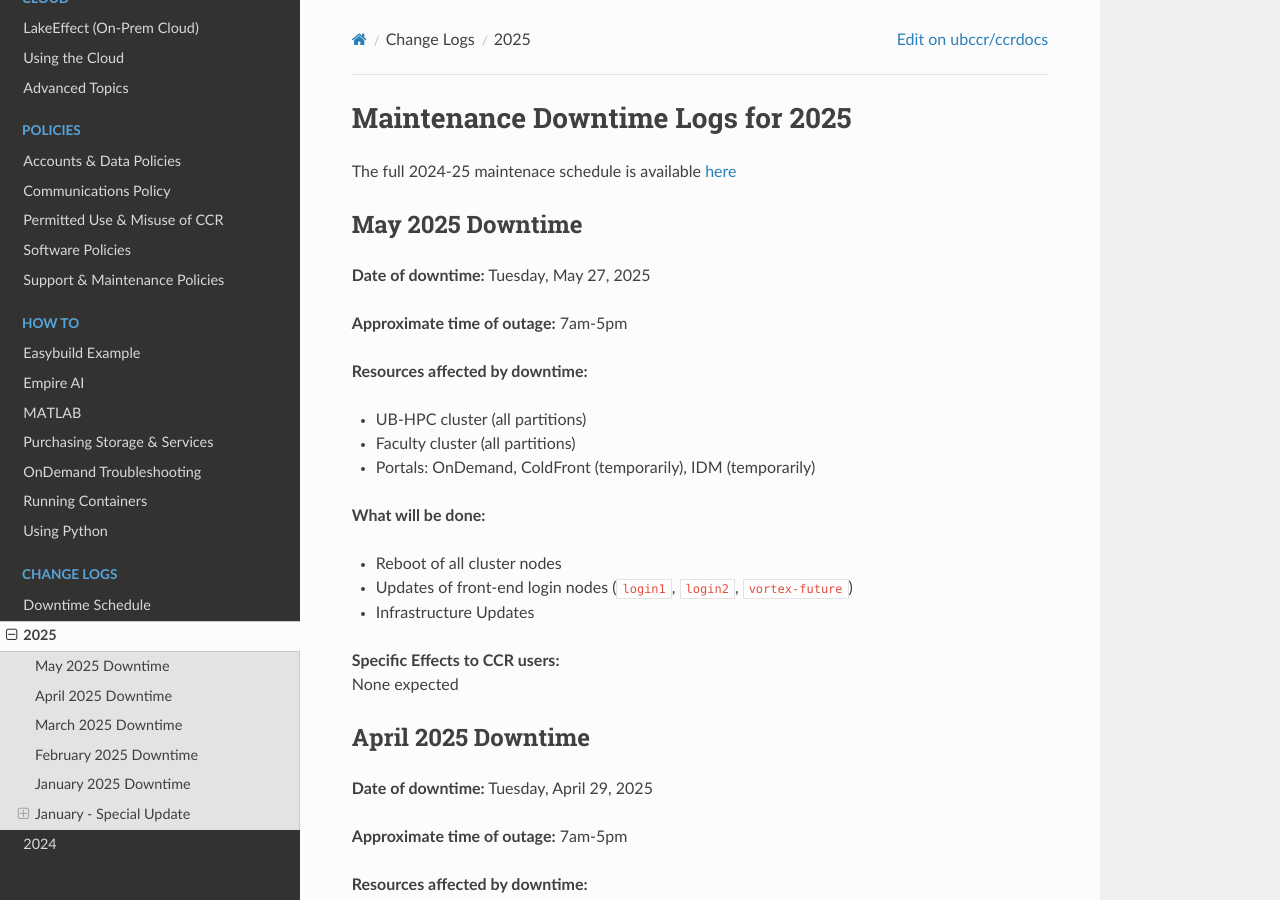
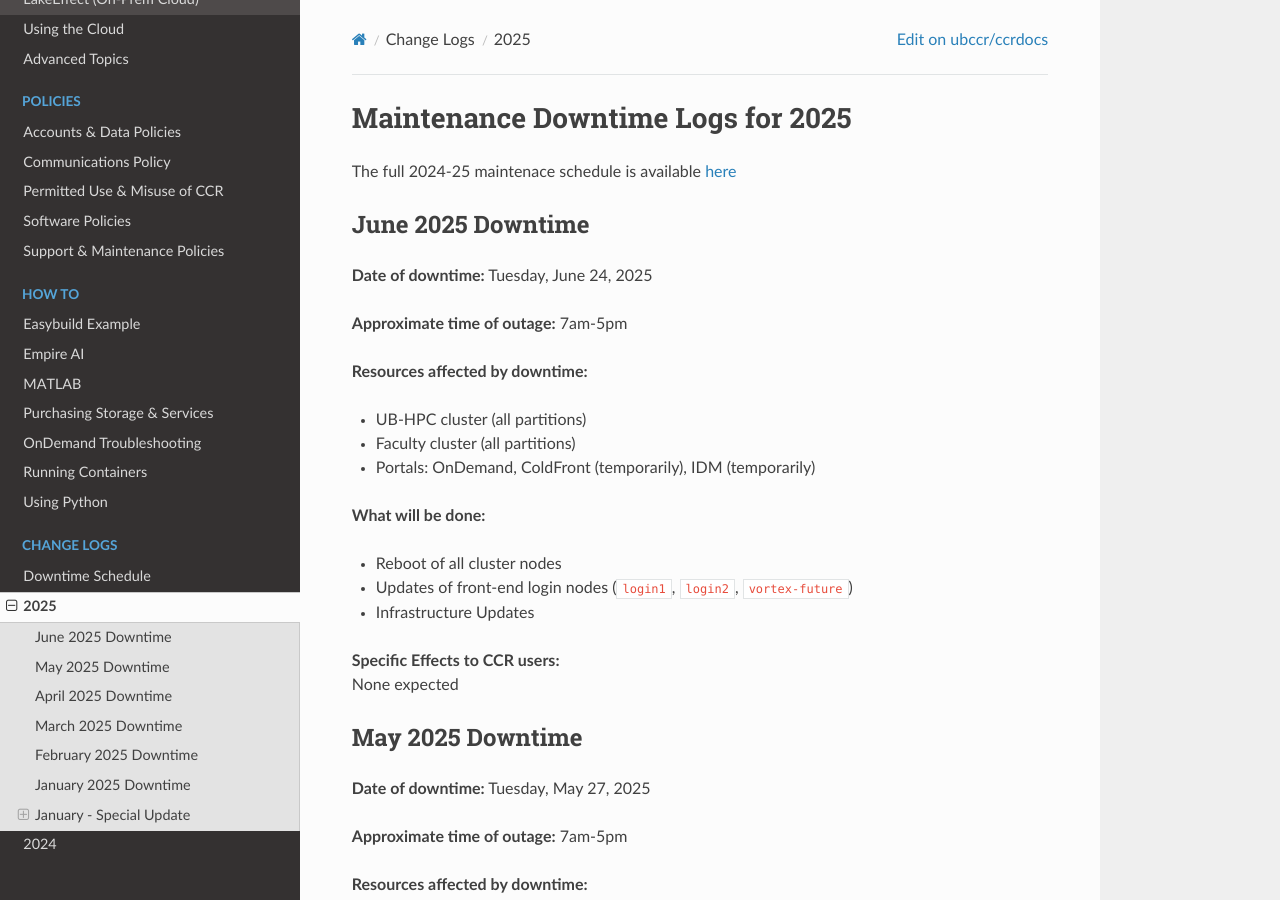
Before and after one commit to ubccr/ccrdocs, an MkDocs documentation site: the page built from pages/changelogs/2025.md, in a window 1280 px wide and 900 px high. Built offline with MkDocs 1.6.1, drawn with Linux system fonts in a browser that asks for light colours; nearby versions of some CDN libraries.

Commit message:
June downtime info

```diff
--- a/pages/changelogs/2025.md
+++ b/pages/changelogs/2025.md
@@ -1,6 +1,27 @@
 # Maintenance Downtime Logs for 2025
 
 The full 2024-25 maintenace schedule is available [here](2025-downtime-schedule.md)
+
+## June 2025 Downtime
+
+**Date of downtime:** Tuesday, June 24, 2025
+
+**Approximate time of outage:** 7am-5pm
+
+**Resources affected by downtime:**
+
+ - UB-HPC cluster (all partitions)
+ - Faculty cluster (all partitions)
+ - Portals: OnDemand, ColdFront (temporarily), IDM (temporarily)
+
+**What will be done:**
+
+ - Reboot of all cluster nodes
+ - Updates of front-end login nodes (`login1`, `login2`, `vortex-future`)
+ - Infrastructure Updates
+
+**Specific Effects to CCR users:**
+None expected
 
 ## May 2025 Downtime
 
```
Also changed, not shown: pages/changelogs/2025-downtime-schedule.md (+1 -1 lines).
